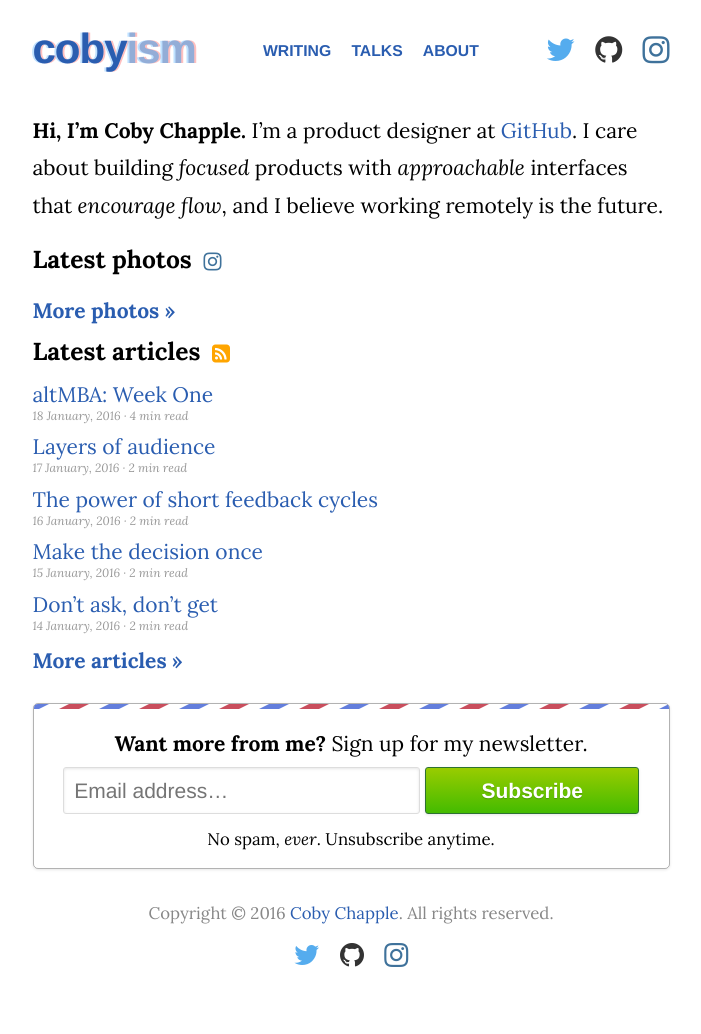
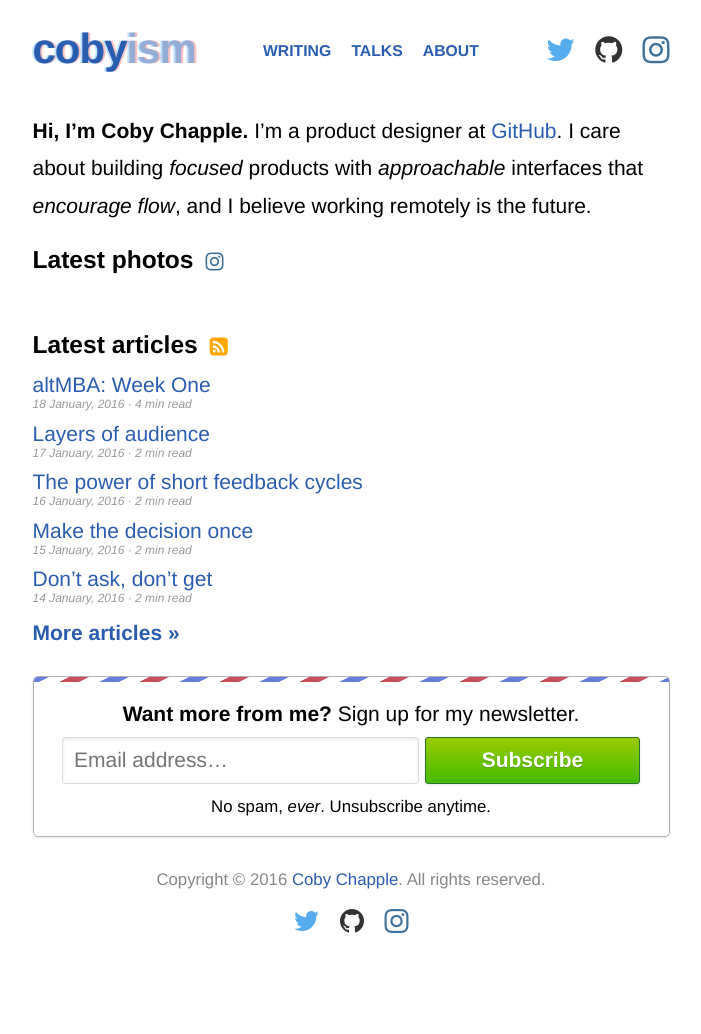
Before and after one commit to cobyism/archived-cobyism.github.io, a Jekyll site: the page built from index.html, in a window 1280 px wide. Shown: the whole page, without its empty margins (289-990 px from the left). Built offline with Jekyll 4.4.1, drawn with Linux system fonts in a browser that asks for light colours; nearby versions of some CDN libraries; Markdown is read by kramdown in place of the engine named in the settings; after the commit the page ends 1000 px from its top, so only the background shows below that.

Commit message:
switch type to museo rounded

```diff
--- a/_includes/head.html
+++ b/_includes/head.html
@@ -37,9 +37,6 @@
   <script src="https://use.typekit.net/lap3car.js"></script>
   <script>try{Typekit.load({ async: true });}catch(e){}</script>
 
-  <!-- Google Fonts -->
-  <link href='http://fonts.googleapis.com/css?family=Montserrat:700|Lora:400,700,400italic,700italic' rel='stylesheet' type='text/css'>
-
   <link rel="stylesheet" href="{{ site.baseurl }}public/css/normalize.css">
   <link rel="stylesheet" href="{{ site.baseurl }}public/css/styles.css">
 
--- a/index.html
+++ b/index.html
@@ -13,11 +13,11 @@ title: Home
   </p>
 </div>
 
-<h3>Latest photos <a href="https://instagram.com/{{ site.author.handle }}" target="_blank"><i class="fa fa-instagram icon-instagram"></i></a></h3>
+<section class="photos">
+  <h3>Latest photos <a href="https://instagram.com/{{ site.author.handle }}" target="_blank"><i class="fa fa-instagram icon-instagram"></i></a></h3>
 
-<div id="instafeed"></div>
-
-<h4><a href="https://instagram.com/{{ site.author.handle }}" target="_blank" id="homepage-instagram">More photos &raquo;</a></h4>
+  <div id="instafeed"></div>
+</section>
 
 <h3>Latest articles <a href="http://feeds.feedburner.com/cobyism" target="_blank" title="Subscribe via RSS, if you’re into that kind of thing." id="rss-link"><i class="fa fa-rss-square icon-rss"></i></a></h3>
 
--- a/public/css/_base.scss
+++ b/public/css/_base.scss
@@ -5,7 +5,7 @@
 }
 
 body {
-  font-family: "Lora", Georgia, serif;
+  font-family: "museo-sans-rounded", "Helvetica Neue", Helvetica, Arial, sans-serif;
 }
 
 h1,
@@ -96,7 +96,7 @@ kbd {
   box-shadow: inset 0 1px 0 rgba(#fff, .1), 0 1px 3px rgba(#000, .1);
   text-shadow: 0 -1px 0 #000;
   vertical-align: top;
-  font-family: "Helvetica Neue", Helvetica, Arial, sans-serif;
+  font-family: "museo-sans-rounded", "Helvetica Neue", Helvetica, Arial, sans-serif;
 }
 
 .book-teaser {
--- a/public/css/_forms.scss
+++ b/public/css/_forms.scss
@@ -41,7 +41,7 @@
   }
   button {
     width: 36%;
-    font-family: "Helvetica Neue", Helvetica, Arial, sans-serif;
+    font-family: "museo-sans-rounded", "Helvetica Neue", Helvetica, Arial, sans-serif;
   }
   small {
     display: block;
@@ -66,7 +66,7 @@ input[type="email"] {
   border: 1px solid #ddd;
   border-radius: 3px;
   box-shadow: inset 0 1px 3px rgba(0,0,0,0.1);
-  font-family: "Helvetica Neue", Helvetica, Arial, sans-serif;
+  font-family: "museo-sans-rounded", "Helvetica Neue", Helvetica, Arial, sans-serif;
 
   &:focus {
     border: 1px solid #0bf;
--- a/public/css/_header.scss
+++ b/public/css/_header.scss
@@ -3,7 +3,6 @@ header {
   justify-content: space-between;
   align-items: center;
   align-content: center;
-  font-family: "museo-sans-rounded", "Helvetica Neue", Helvetica, Arial, sans-serif;
 }
 
 .site-title {
--- a/public/css/instafeed.scss
+++ b/public/css/instafeed.scss
@@ -41,3 +41,7 @@
     box-shadow: 0 0 3px rgba(#0bf, .2);
   }
 }
+
+.photos {
+  margin-bottom: 2rem;
+}
```
